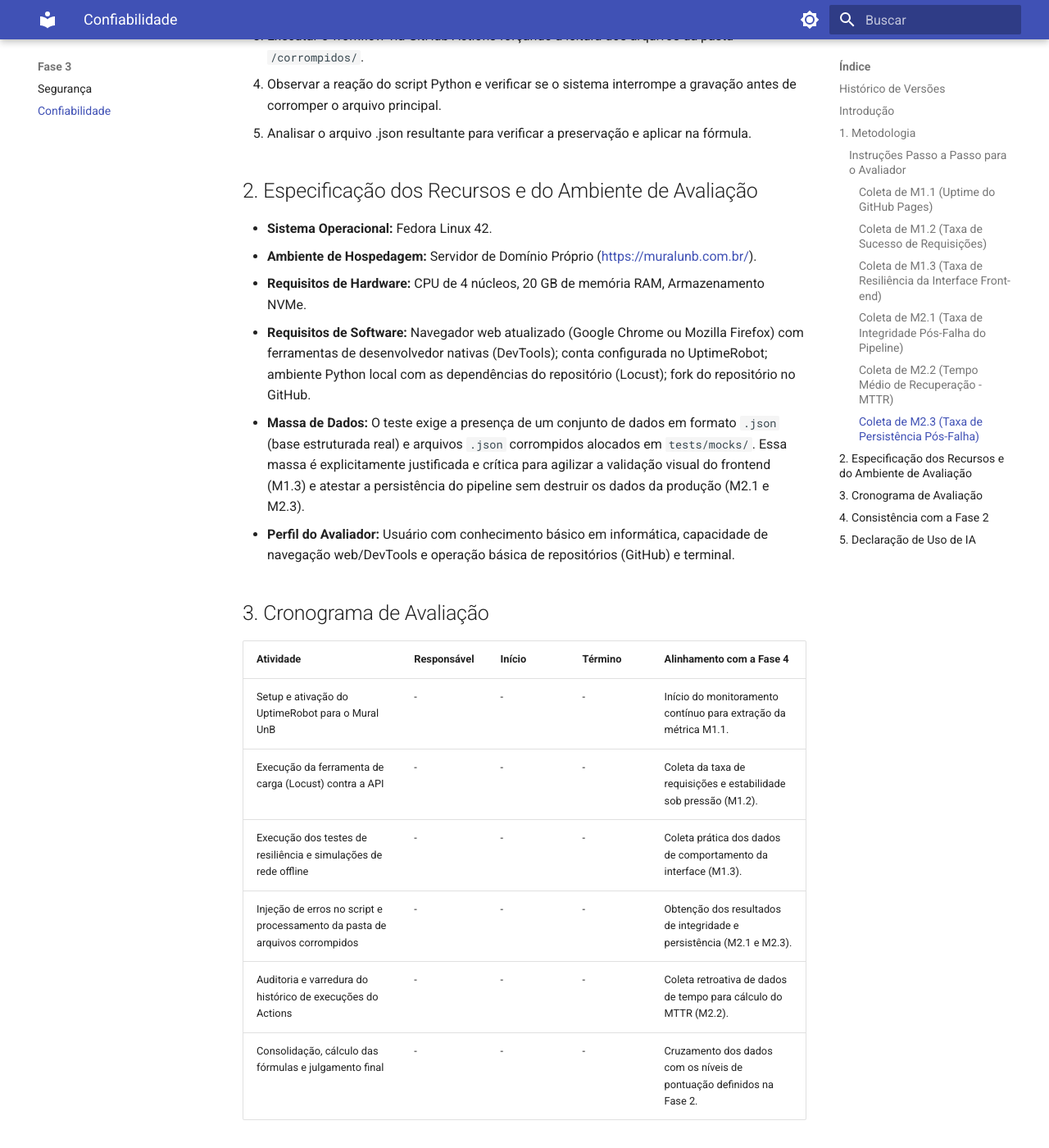
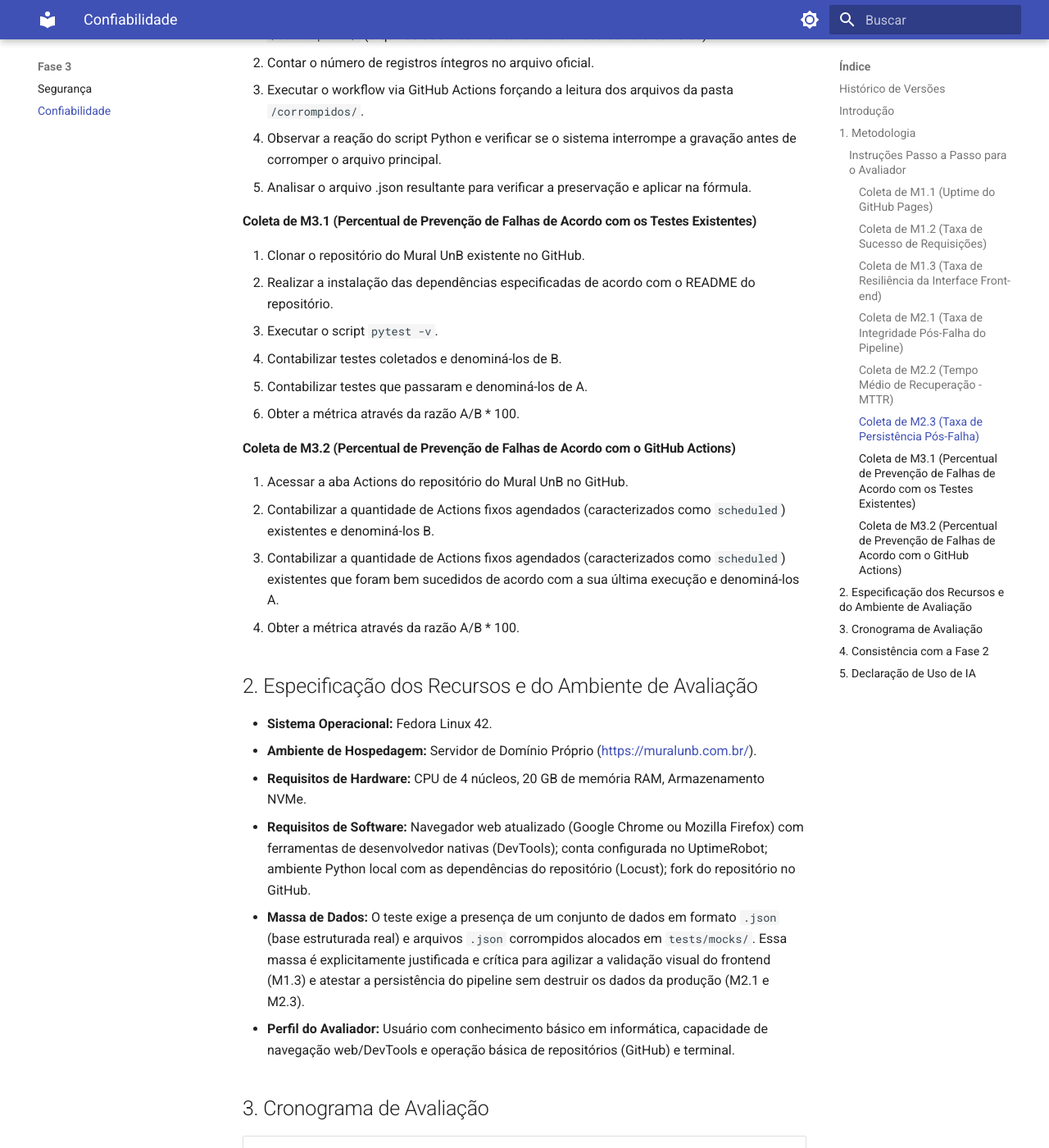
Before and after one commit to FCTE-Qualidade-de-Software-1/2026-1_T02_ROBERTA_WILLIAMS, an MkDocs documentation site: the page built from docs/fase3/confiabilidade.md, in a window 1280 px wide and 1400 px high, scrolled down 3496 px. Shown: the whole window at 82% size. Built offline with MkDocs 1.6.1 and Material for MkDocs 9.7.7, drawn with Linux system fonts in a browser that asks for light colours; some of the changed text lies outside the part shown.

Commit message:
adição da metodologia das metricas de tolerancia a falhas

```diff
--- a/docs/fase3/confiabilidade.md
+++ b/docs/fase3/confiabilidade.md
@@ -7,6 +7,7 @@
 | 1.0    | Criação inicial da Fase 3 com definição do método e ambiente de avaliação básico.                                                                             | Yogi   | 11/06/2026 |
 | 1.1    | Inserção das métricas complementares de teste de carga (M1.2) e persistência pós-falha (M2.3).                                                                | Carlos | 11/06/2026 |
 | 1.2    | Refinamento para os critérios de excelência: simplificação do texto, preenchimento do cronograma de avaliação e adição da seção de consistência com a Fase 2. | Yogi   | 12/06/2026 |
+| 1.3    | Adição da metodologia referente as métricas de tolerância a falhas | Guilherme Flyan   | 12/06/2026 |
 
 ## Introdução
 
@@ -80,6 +81,25 @@ O método consiste na execução de testes controlados de injeção de falhas em
 4. Observar a reação do script Python e verificar se o sistema interrompe a gravação antes de corromper o arquivo principal.
 5. Analisar o arquivo .json resultante para verificar a preservação e aplicar na fórmula.
 
+#### Coleta de M3.1 (Percentual de Prevenção de Falhas de Acordo com os Testes Existentes)
+
+1. Clonar o repositório do Mural UnB existente no GitHub.
+2. Realizar a instalação das dependências especificadas de acordo com o README do repositório.
+3. Executar o script  `pytest -v`.
+4. Contabilizar testes coletados e denominá-los de B.
+5. Contabilizar testes que passaram e denominá-los de A.
+6. Obter a métrica através da razão A/B * 100.
+
+
+#### Coleta de M3.2 (Percentual de Prevenção de Falhas de Acordo com o GitHub Actions)
+
+1. Acessar a aba Actions do repositório do Mural UnB no GitHub.
+2. Contabilizar a quantidade de Actions fixos agendados (caracterizados como `scheduled`) existentes e denominá-los B.
+3. Contabilizar a quantidade de Actions fixos agendados (caracterizados como `scheduled`) existentes que foram bem sucedidos de acordo com a sua última execução e denominá-los A.
+4. Obter a métrica através da razão A/B * 100.
+
+
+
 ## 2. Especificação dos Recursos e do Ambiente de Avaliação
 
 - **Sistema Operacional:** Fedora Linux 42.
@@ -102,7 +122,7 @@ O método consiste na execução de testes controlados de injeção de falhas em
 
 ## 4. Consistência com a Fase 2
 
-Este Plano de Avaliação mantém rastreabilidade e coerência estrita com o modelo GQM definido na Fase 2. A escolha de ferramentas externas (UptimeRobot, Locust) foi especificada para extrair exatamente os dados necessários para o cálculo das métricas de Disponibilidade (M1.1, M1.2 e M1.3). Da mesma forma, o isolamento do ambiente via _fork_ e a exigência da massa de dados corrompidos garantem a repetibilidade das métricas de Recuperabilidade (M2.1, M2.2 e M2.3) estipuladas nos níveis de julgamento, sem risco de corromper o banco de dados da produção original.
+Este Plano de Avaliação mantém rastreabilidade e coerência estrita com o modelo GQM definido na Fase 2. A escolha de ferramentas externas (UptimeRobot, Locust) foi especificada para extrair exatamente os dados necessários para o cálculo das métricas de Disponibilidade (M1.1, M1.2 e M1.3). Da mesma forma, o isolamento do ambiente via _fork_ e a exigência da massa de dados corrompidos garantem a repetibilidade das métricas de Recuperabilidade (M2.1, M2.2 e M2.3) estipuladas nos níveis de julgamento, sem risco de corromper o banco de dados da produção original. Por fim a execução dos testes existentes no repositório referentes ao componente "Pipeline" juntamente ao monitoramento dos logs de execução de Actions no Github garantém a repetibilidade e consistência das métricas de Tolerância a Falhas (M3.1 e M3.2).
 
 ## 5. Declaração de Uso de IA
 
```
